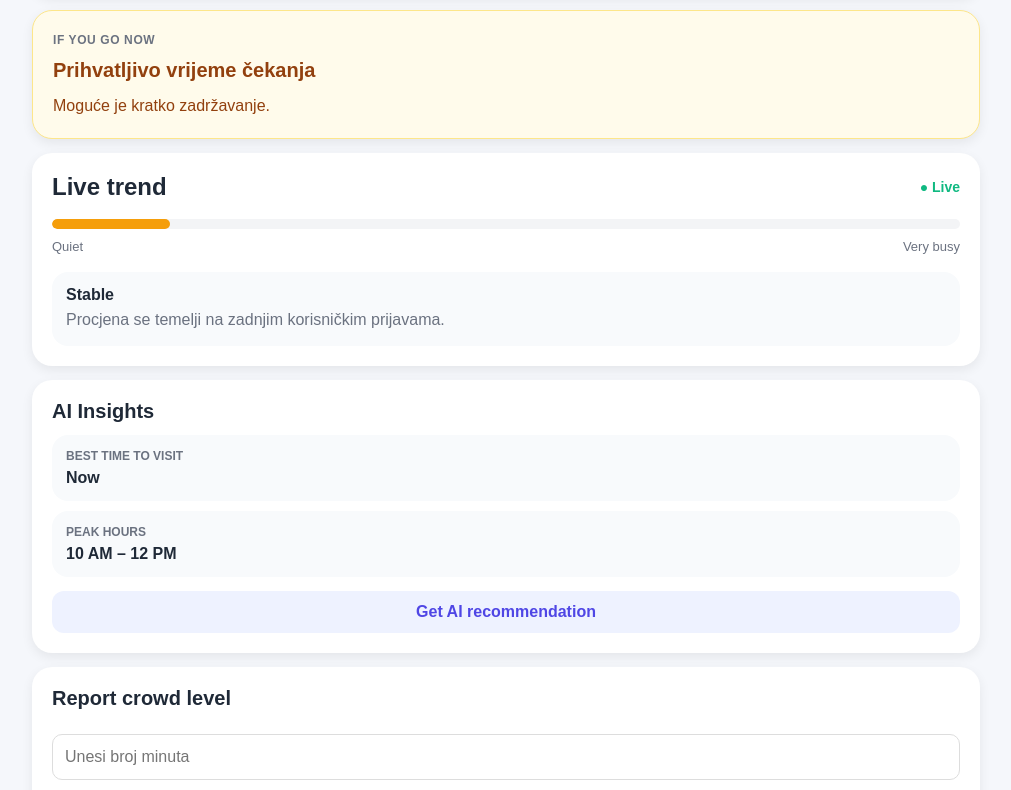
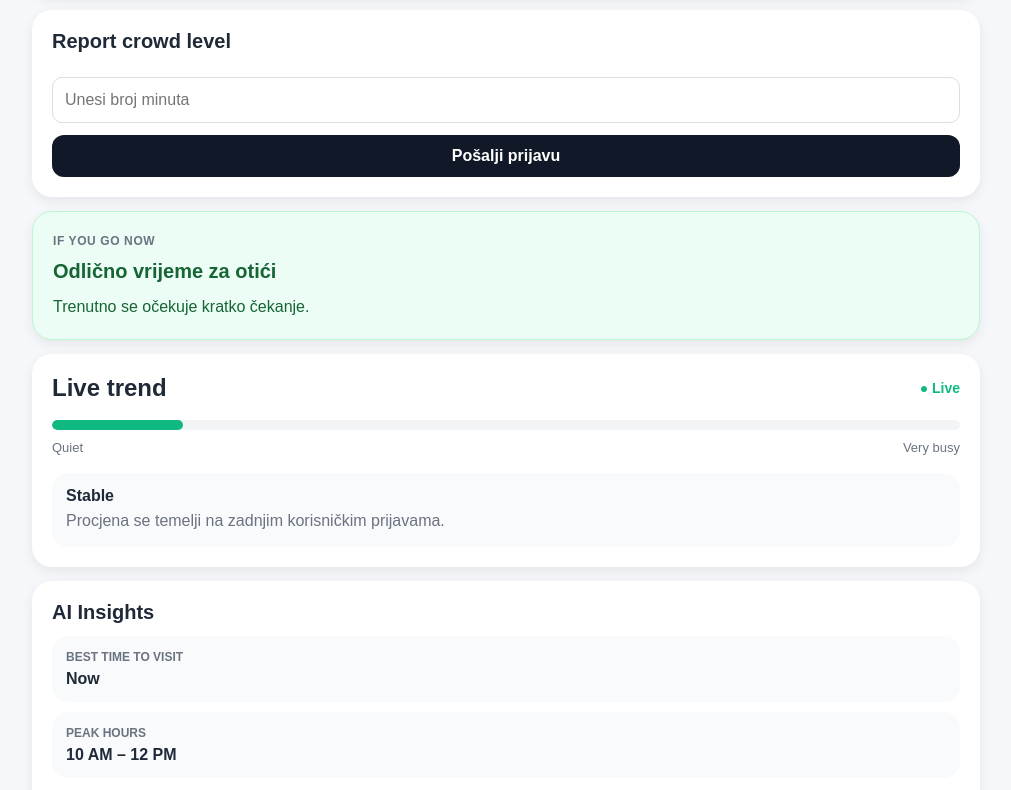
Before and after one commit to markoruzic/queueless, a React (Vite) app: page /location/1 in a window 1280 px wide. Shown: the part 340-1130 px from the top of the page, without its empty margins (134-1145 px from the left). Built offline with nearby package versions, Linux system fonts and the light colour scheme.

Commit message:
Improve trend bar scaling and status thresholds

```diff
--- a/src/pages/LocationDetails.jsx
+++ b/src/pages/LocationDetails.jsx
@@ -4,7 +4,7 @@ import { locations } from '../data/locations'
 import { calculateEstimatedWaitTime } from '../services/waitTimeService'
 
 function getStatus(waitTime) {
-  if (waitTime <= 10) {
+  if (waitTime <= 15) {
     return {
       label: 'Vrlo mirno',
       className: 'status-low',
@@ -13,7 +13,7 @@ function getStatus(waitTime) {
     }
   }
 
-  if (waitTime <= 20) {
+  if (waitTime <= 35) {
     return {
       label: 'Umjerena gužva',
       className: 'status-medium',
@@ -100,6 +100,22 @@ function LocationDetails() {
         </div>
       </section>
 
+      <section className="report-card">
+        <h2>Report crowd level</h2>
+
+        <form onSubmit={handleSubmit} className="report-form">
+          <input
+            type="number"
+            min="1"
+            max="180"
+            placeholder="Unesi broj minuta"
+            value={newReport}
+            onChange={(event) => setNewReport(event.target.value)}
+          />
+          <button type="submit">Pošalji prijavu</button>
+        </form>
+      </section>
+
       <section className={`recommendation-card ${status.className}`}>
         <p className="section-label">If you go now</p>
         <h2>{status.message}</h2>
@@ -115,7 +131,9 @@ function LocationDetails() {
         <div className="trend-bar">
           <div
             className={`trend-fill ${status.className}`}
-            style={{ width: `${Math.min(estimatedWaitTime, 60)}%` }}
+            style={{
+  width: `${Math.min((estimatedWaitTime / 90) * 100, 100)}%`
+}}
           />
         </div>
 
@@ -148,21 +166,7 @@ function LocationDetails() {
         </button>
       </section>
 
-      <section className="report-card">
-        <h2>Report crowd level</h2>
 
-        <form onSubmit={handleSubmit} className="report-form">
-          <input
-            type="number"
-            min="1"
-            max="180"
-            placeholder="Unesi broj minuta"
-            value={newReport}
-            onChange={(event) => setNewReport(event.target.value)}
-          />
-          <button type="submit">Pošalji prijavu</button>
-        </form>
-      </section>
 
       <section className="analytics-card">
         <h2>Sažetak prijava</h2>
```
